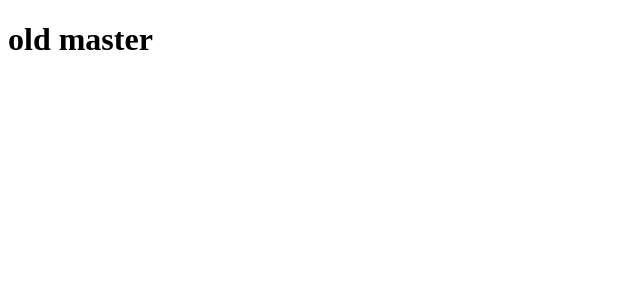
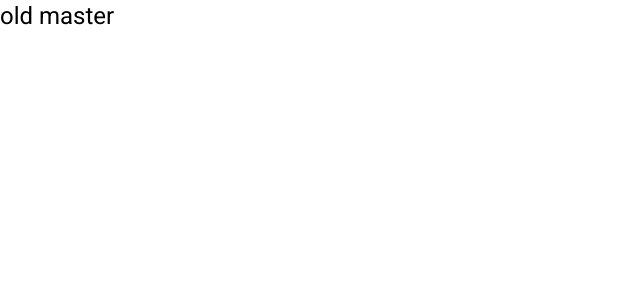
Before and after one commit to shaileshn86/DealHUB-UI, an Angular app: page / in a window 1280 px wide. Shown: the top 300 px of the page, without its empty margins (0-640 px from the left). Built offline with nearby package versions, Linux system fonts and the light colour scheme.

Commit message:
ng -mt install

```diff
--- a/angular.json
+++ b/angular.json
@@ -28,6 +28,7 @@
               "src/assets"
             ],
             "styles": [
+              "./node_modules/@angular/material/prebuilt-themes/indigo-pink.css",
               "src/styles.scss"
             ],
             "scripts": []
@@ -92,6 +93,7 @@
               "src/assets"
             ],
             "styles": [
+              "./node_modules/@angular/material/prebuilt-themes/indigo-pink.css",
               "src/styles.scss"
             ],
             "scripts": []
--- a/package.json
+++ b/package.json
@@ -12,10 +12,12 @@
   "private": true,
   "dependencies": {
     "@angular/animations": "~9.0.0",
+    "@angular/cdk": "^9.2.4",
     "@angular/common": "~9.0.0",
     "@angular/compiler": "~9.0.0",
     "@angular/core": "~9.0.0",
     "@angular/forms": "~9.0.0",
+    "@angular/material": "^9.2.4",
     "@angular/platform-browser": "~9.0.0",
     "@angular/platform-browser-dynamic": "~9.0.0",
     "@angular/router": "~9.0.0",
--- a/src/app/app.module.ts
+++ b/src/app/app.module.ts
@@ -3,6 +3,7 @@
 
 import { AppRoutingModule } from './app-routing.module';
 import { AppComponent } from './app.component';
+import { BrowserAnimationsModule } from '@angular/platform-browser/animations';
 
 @NgModule({
   declarations: [
@@ -10,7 +11,8 @@
   ],
   imports: [
     BrowserModule,
-    AppRoutingModule
+    AppRoutingModule,
+    BrowserAnimationsModule
   ],
   providers: [],
   bootstrap: [AppComponent]
--- a/src/index.html
+++ b/src/index.html
@@ -6,8 +6,10 @@
   <base href="/">
   <meta name="viewport" content="width=device-width, initial-scale=1">
   <link rel="icon" type="image/x-icon" href="favicon.ico">
+  <link href="https://fonts.googleapis.com/css?family=Roboto:300,400,500&display=swap" rel="stylesheet">
+  <link href="https://fonts.googleapis.com/icon?family=Material+Icons" rel="stylesheet">
 </head>
-<body>
+<body class="mat-typography">
   <app-root></app-root>
 </body>
 </html>
--- a/src/styles.scss
+++ b/src/styles.scss
@@ -1 +1,4 @@
 /* You can add global styles to this file, and also import other style files */
+
+html, body { height: 100%; }
+body { margin: 0; font-family: Roboto, "Helvetica Neue", sans-serif; }
```
Also changed, not shown: 1 other file (tests, documents, lock files or other folders).
